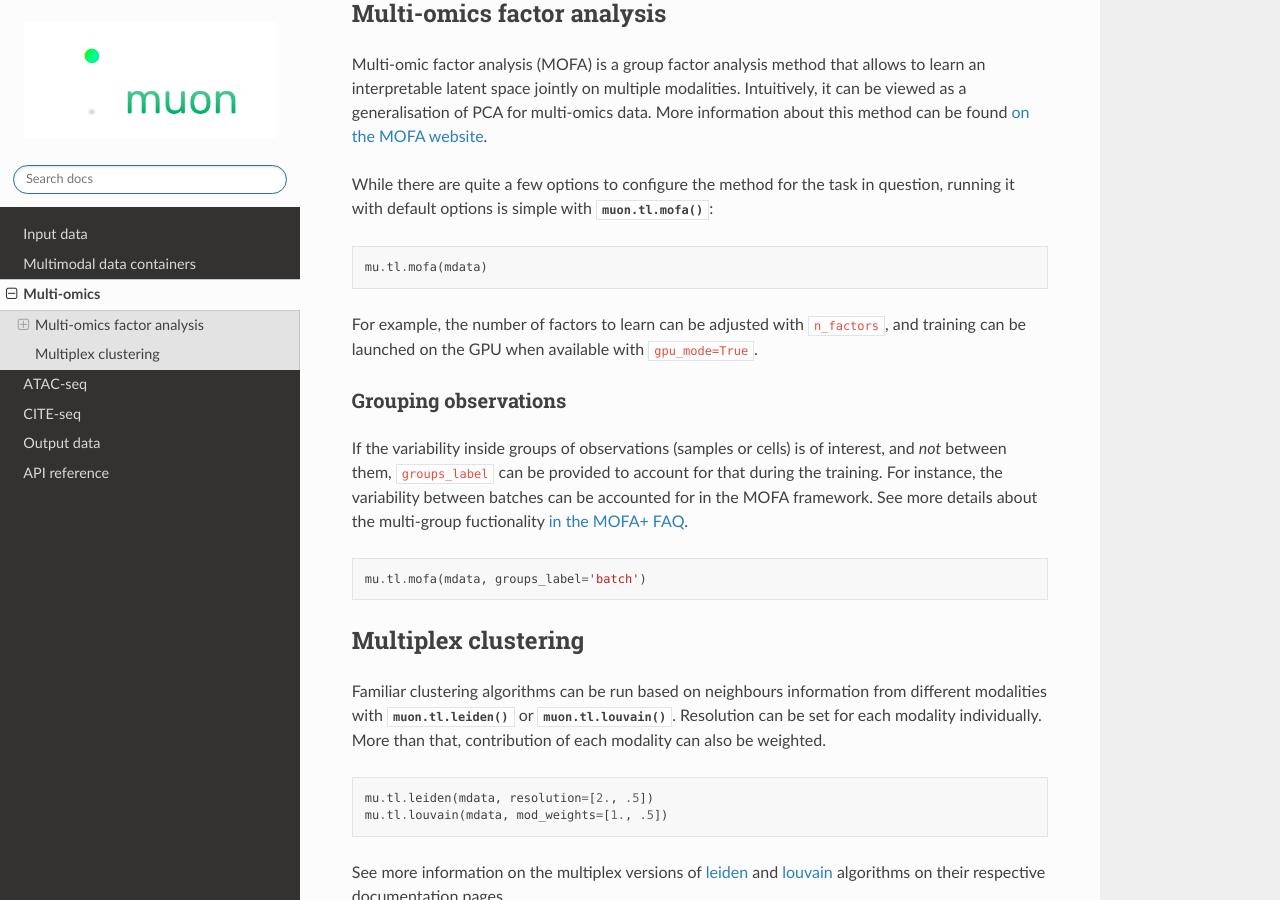
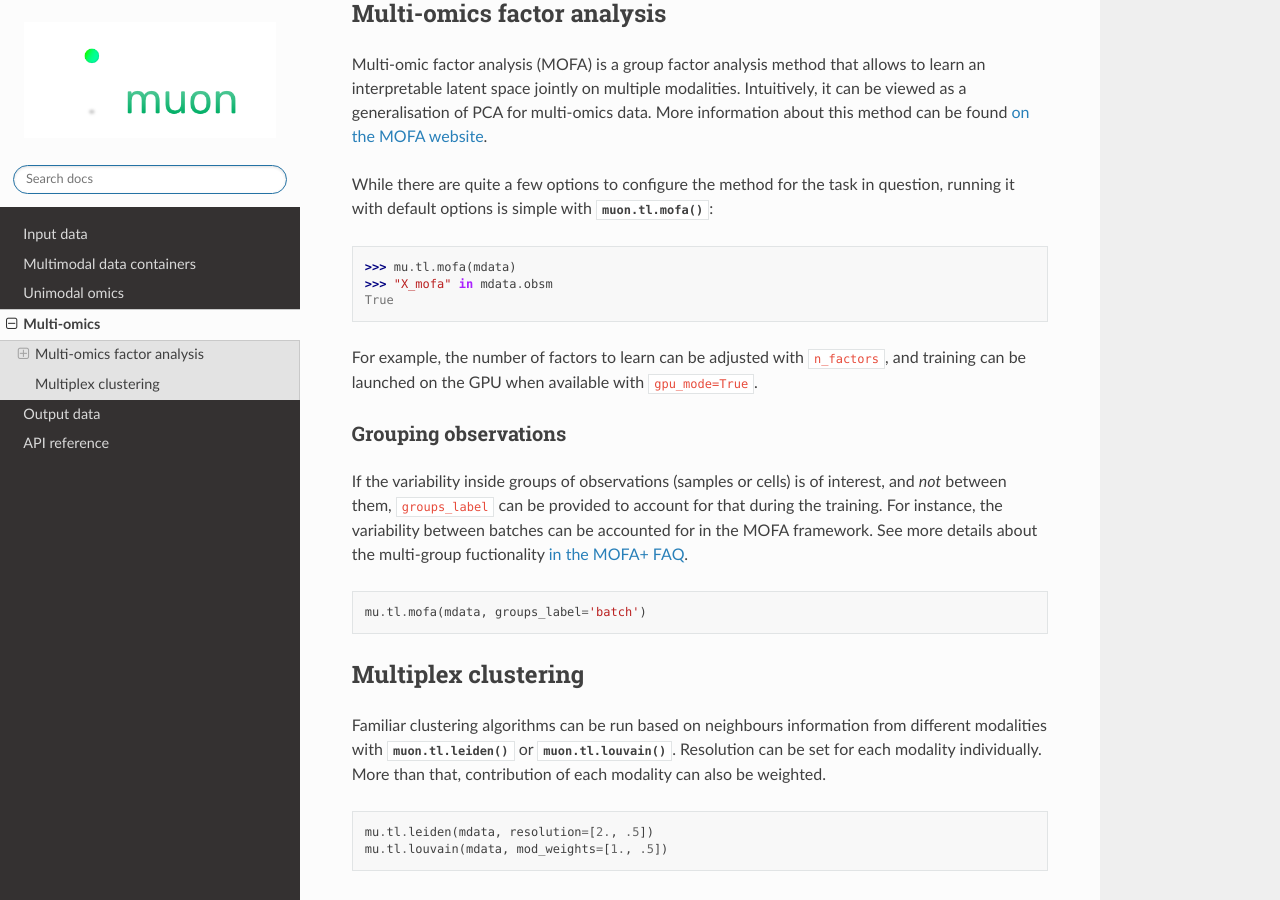
Before and after one commit to scverse/muon, a Sphinx documentation site: the page built from docs/source/omics/multi.rst, in a window 1280 px wide and 900 px high, scrolled down 307 px. Built offline with Sphinx 7.4.7 and the Read the Docs theme 2.0.0, drawn with Linux system fonts in a browser that asks for light colours; pages that are not in the unit, such as notebooks, are missing from menus.

Commit message:
Update docs

```diff
--- a/docs/source/index.rst
+++ b/docs/source/index.rst
@@ -41,8 +41,7 @@ Methods crafted for omics
 
    io/input
    io/mudata
+   omics/uni
    omics/multi
-   omics/atac
-   omics/citeseq
    io/output
    api/index
--- a/docs/source/omics/multi.rst
+++ b/docs/source/omics/multi.rst
@@ -17,8 +17,10 @@ Multi-omics factor analysis
 Multi-omic factor analysis (MOFA) is a group factor analysis method that allows to learn an interpretable latent space jointly on multiple modalities. Intuitively, it can be viewed as a generalisation of PCA for multi-omics data. More information about this method can be found `on the MOFA website <https://biofam.github.io/MOFA2/>`_.
 
 While there are quite a few options to configure the method for the task in question, running it with default options is simple with :func:`muon.tl.mofa`:
-::
-	mu.tl.mofa(mdata)
+
+	>>> mu.tl.mofa(mdata)
+	>>> "X_mofa" in mdata.obsm
+	True
 
 For example, the number of factors to learn can be adjusted with ``n_factors``, and training can be launched on the GPU when available with ``gpu_mode=True``.
 
```
